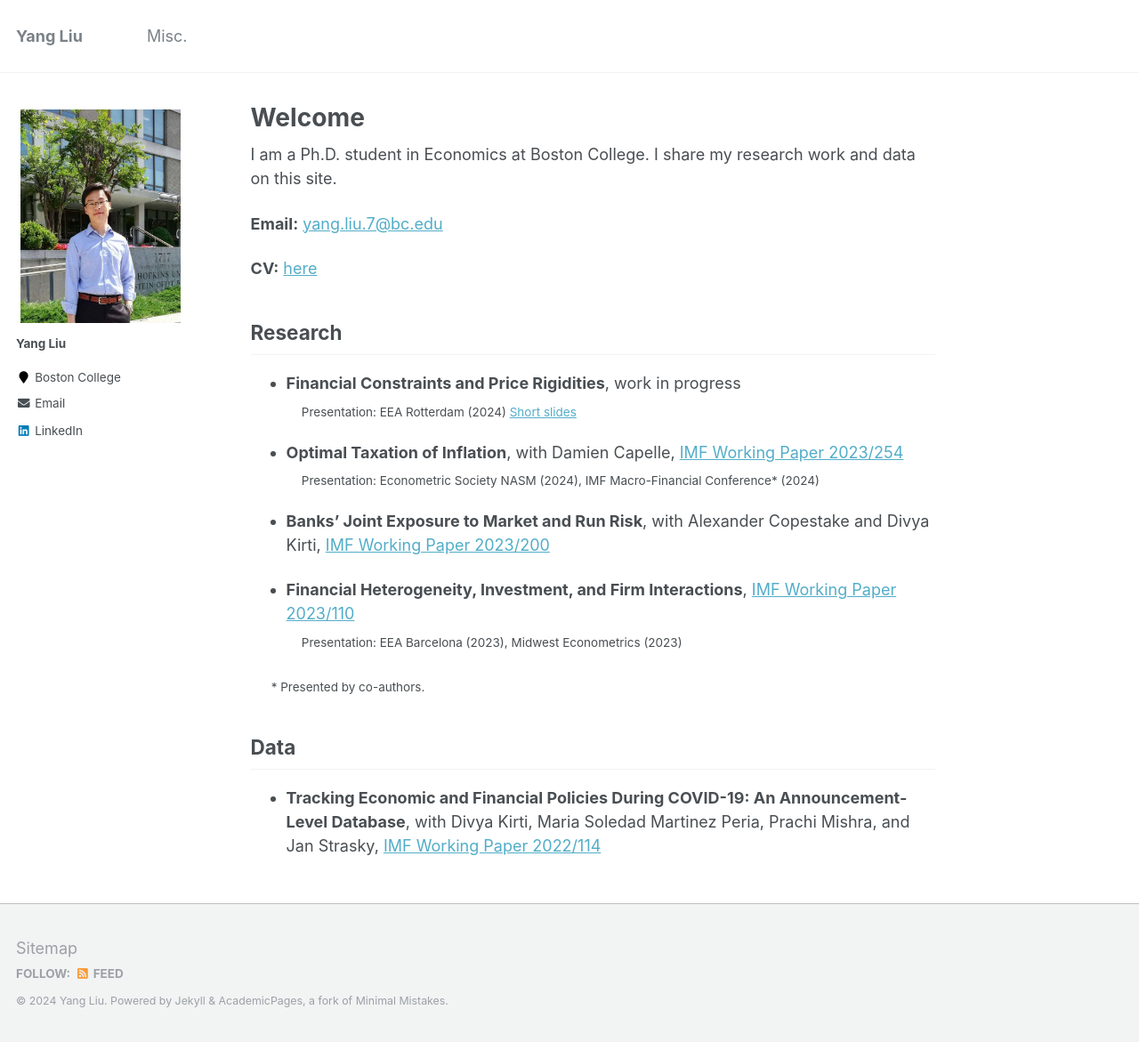
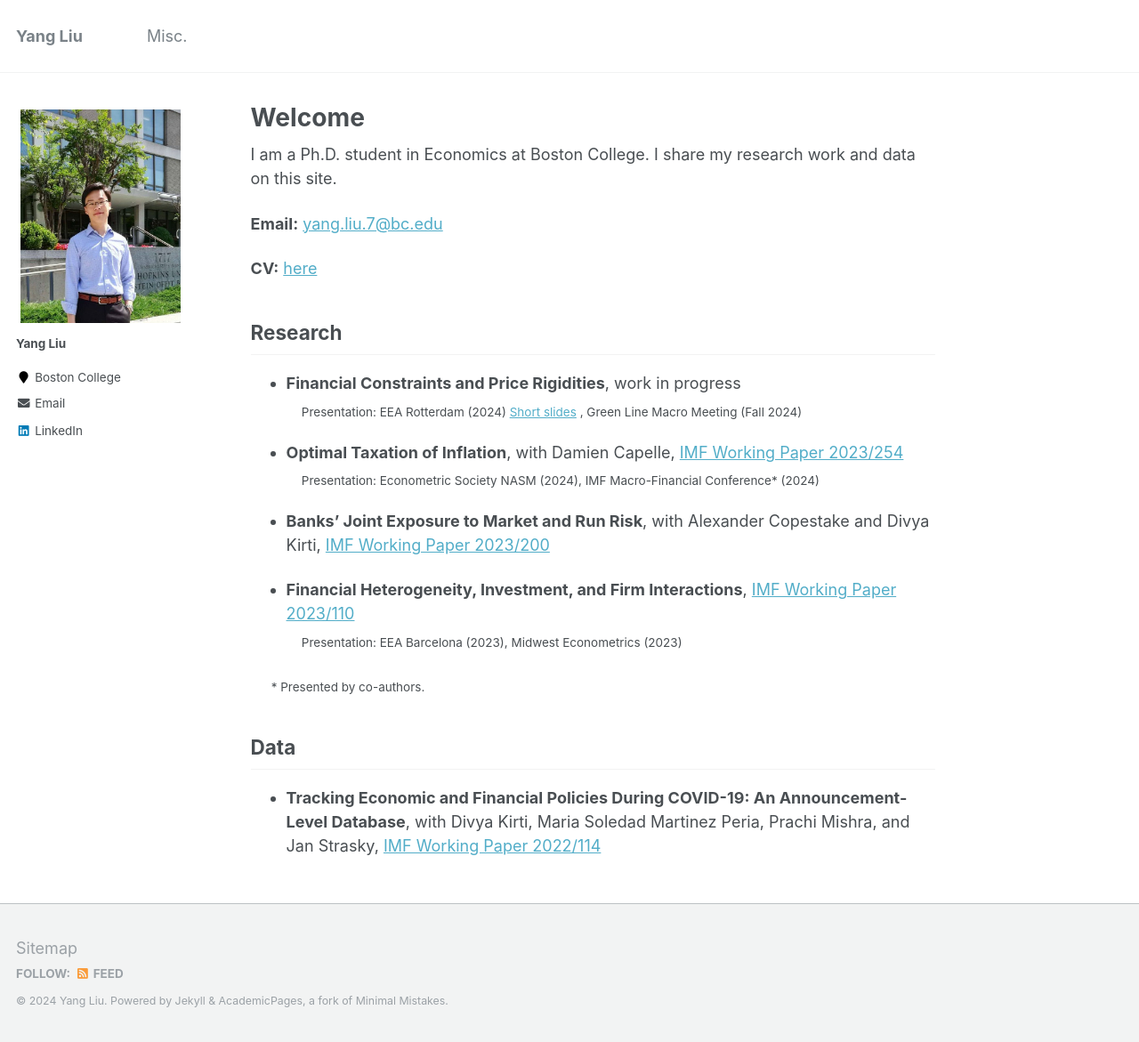
Before and after one commit to yangliu-95/yangliu-95.github.io, a Jekyll site: the page built from _pages/home.md, in a window 1280 px wide and 1171 px high. Shown: the whole window at 89% size. Built offline with Jekyll 4.4.1, drawn with Linux system fonts in a browser that asks for light colours.

Commit message:
Update home.md

```diff
--- a/_pages/home.md
+++ b/_pages/home.md
@@ -17,7 +17,7 @@ I am a Ph.D. student in Economics at Boston College. I share my research work an
 ## Research
 
 * **Financial Constraints and Price Rigidities**,  work in progress  <br>
-<sub> &emsp;  Presentation: EEA Rotterdam (2024) [Short slides](files/Finance_Inflation_EEA2024_YL.pdf) <sub>
+<sub> &emsp;  Presentation: EEA Rotterdam (2024) [Short slides](files/Finance_Inflation_EEA2024_YL.pdf) , Green Line Macro Meeting (Fall 2024) <sub>
 
 * **Optimal Taxation of Inflation**, with Damien Capelle,  [IMF Working Paper 2023/254](https://www.imf.org/en/Publications/WP/Issues/2023/12/08/Optimal-Taxation-of-Inflation-542215)  <br>
 <sub> &emsp;  Presentation: Econometric Society NASM (2024), IMF Macro-Financial Conference* (2024) <sub>
```
